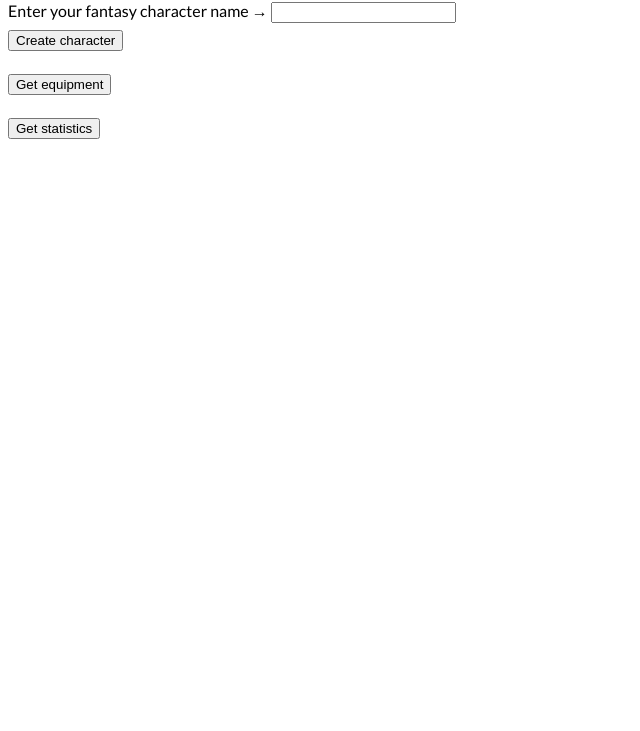
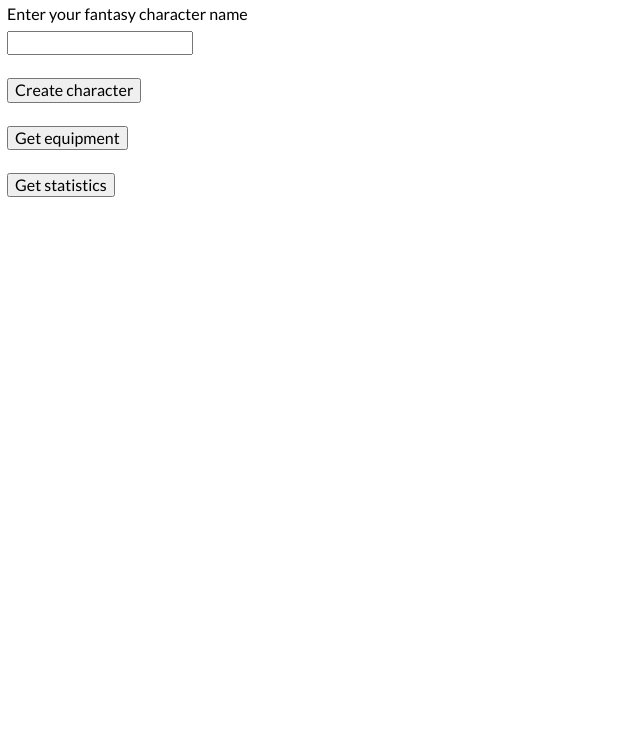
Before and after one commit to LandistRahildar/fantasy-random-text-game, a plain HTML site: page index.html in a window 1280 px wide. Shown: the part 69-800 px from the top of the page, without its empty margins (0-640 px from the left). Drawn offline with nearby package versions, Linux system fonts and the light colour scheme.

Commit message:
add normalize css and container div; add css styling for container div

```diff
--- a/index.html
+++ b/index.html
@@ -5,6 +5,9 @@
     <meta charset="UTF-8">
     <meta name="viewport" content="width=device-width, initial-scale=1.0">
     <title>Fantasy random text game</title>
+    <link rel="stylesheet" href="https://cdnjs.cloudflare.com/ajax/libs/normalize/8.0.1/normalize.min.css"
+        integrity="sha512-NhSC1YmyruXifcj/KFRWoC561YpHpc5Jtzgvbuzx5VozKpWvQ+4nXhPdFgmx8xqexRcpAglTj9sIBWINXa8x5w=="
+        crossorigin="anonymous" referrerpolicy="no-referrer" />
     <link rel="preconnect" href="https://fonts.googleapis.com">
     <link rel="preconnect" href="https://fonts.gstatic.com" crossorigin>
     <link href="https://fonts.googleapis.com/css2?family=Lato:ital,wght@0,400;0,700;1,400&display=swap"
@@ -14,9 +17,11 @@
 
 <body>
 
+    <div class="container">
+
         <h2>🛡️ Fantasy random text game ⚔️</h2>
 
-    <label for="characterName">Enter your fantasy character name → </label>
+        <label for="characterName">Enter your fantasy character name</label><br>
         <input id="characterName" type="text"><br>
 
         <button id="characterButton" class="button" title="Click for create your fantasy character!">Create
@@ -29,10 +34,13 @@
 
         <p id="characterWithEquipment"></p>
 
-    <button id="statisticsButton" class="button" title="Click for get some random statistics for your character!">Get
+        <button id="statisticsButton" class="button"
+            title="Click for get some random statistics for your character!">Get
             statistics</button>
 
         <p id="characterWithStatistics"></p>
+
+    </div>
 
     <script src="script.js"></script>
 </body>
--- a/style.css
+++ b/style.css
@@ -1,5 +1,20 @@
 body {
     font-family: 'Lato', sans-serif;
+}
+
+/* .container {
+    max-width: 1000px;
+    margin: 0 auto;
+    padding: 7px;
+    text-align: center;
+} */
+
+.container {
+    padding: 7px;
+}
+
+#characterName {
+    margin: 7px 0 16px 0;
 }
 
 .button {
```
Lines whose indentation alone changed are shown as unchanged.
